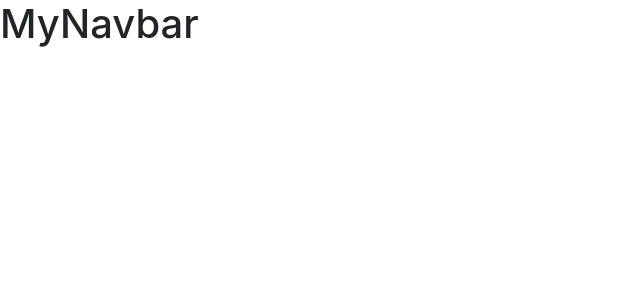
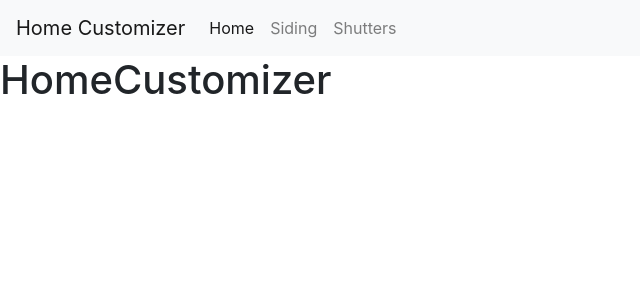
Before and after one commit to jbkey2015/HomeCustomizer, a React (Create React App) app in the folder homecustomizer.ui/: page /homeCustomizer in a window 1280 px wide. Shown: the top 300 px of the page, without its empty margins (0-640 px from the left). Built offline with nearby package versions, Linux system fonts and the light colour scheme.

Commit message:
added navbar and connected routing to navbar

```diff
--- a/homecustomizer.ui/src/App/App.js
+++ b/homecustomizer.ui/src/App/App.js
@@ -8,6 +8,7 @@
 import AllSiding from '../components/pages/AllSiding/AllSiding';
 import AllShutters from '../components/pages/AllShutters/AllShutters';
 import MyNavbar from '../components/pages/MyNavbar/MyNavbar';
+import HomeCustomizer from '../components/pages/HomeCustomizer/HomeCustomizer';
 import './App.scss';
 
 function App() {
@@ -17,6 +18,7 @@
           <MyNavbar />
           <Switch>
             <Route path="/home" exact component={Home}/>
+            <Route path="/homeCustomizer" exact component={HomeCustomizer}/>
             <Route path="/siding" exact component={AllSiding}/>
             <Route path="/shutters" exact component={AllShutters}/>
           </Switch>
--- /dev/null
+++ b/homecustomizer.ui/src/components/pages/HomeCustomizer/HomeCustomizer.js
@@ -0,0 +1,14 @@
+import './HomeCustomizer.scss';
+import React from 'react';
+
+class HomeCustomizer extends React.Component {
+  render() {
+    return (
+      <div>
+        <h1>HomeCustomizer</h1>
+      </div>
+    );
+  }
+}
+
+export default HomeCustomizer;
--- a/homecustomizer.ui/src/components/pages/MyNavbar/MyNavbar.js
+++ b/homecustomizer.ui/src/components/pages/MyNavbar/MyNavbar.js
@@ -4,9 +4,19 @@
 class MyNavbar extends React.Component {
   render() {
     return (
-      <div>
-        <h1>MyNavbar</h1>
-      </div>
+      <nav class="navbar navbar-expand-lg navbar-light bg-light">
+        <a class="navbar-brand" href="/homeCustomizer">Home Customizer</a>
+        <button class="navbar-toggler" type="button" data-toggle="collapse" data-target="#navbarNavAltMarkup" aria-controls="navbarNavAltMarkup" aria-expanded="false" aria-label="Toggle navigation">
+        <span class="navbar-toggler-icon"></span>
+        </button>
+        <div class="collapse navbar-collapse" id="navbarNavAltMarkup">
+          <div class="navbar-nav">
+            <a class="nav-item nav-link active" href="/home">Home <span class="sr-only">(current)</span></a>
+            <a class="nav-item nav-link" href="/siding">Siding</a>
+            <a class="nav-item nav-link" href="/shutters">Shutters</a>
+          </div>
+        </div>
+      </nav>
     );
   }
 }
```
Also changed, not shown: homecustomizer.ui/src/components/pages/HomeCustomizer/HomeCustomizer.scss (added).
